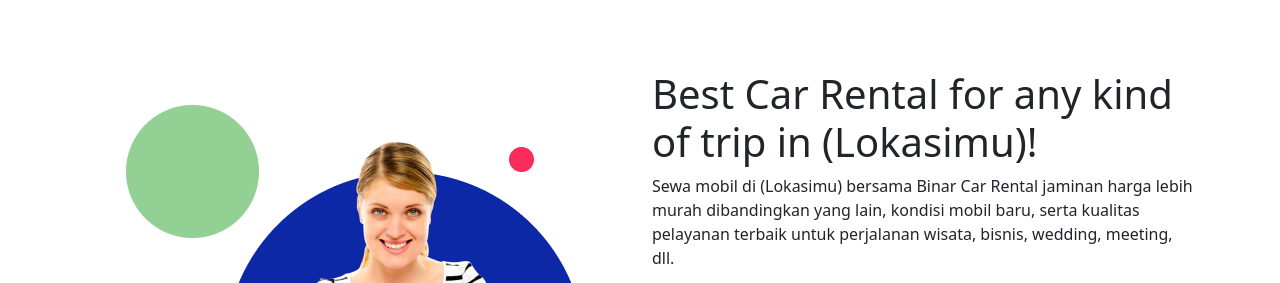
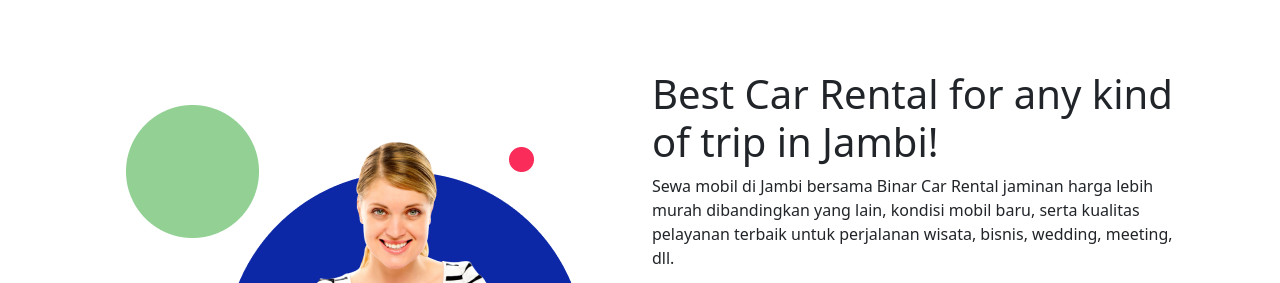
Before and after one commit to Hychtclyff/24001182-km7-yud-bcr-ch1, a plain HTML site: page index.html in a window 1280 px wide. Shown: the part 537-820 px from the top of the page. Drawn offline with nearby package versions, Linux system fonts and the light colour scheme.

Commit message:
update (lokasi)

```diff
--- a/index.html
+++ b/index.html
@@ -115,9 +115,9 @@
             <img src="/assets/img/img_service.png" alt="" />
           </div>
           <div class="col">
-            <h1>Best Car Rental for any kind of trip in (Lokasimu)!</h1>
+            <h1>Best Car Rental for any kind of trip in Jambi!</h1>
             <p>
-              Sewa mobil di (Lokasimu) bersama Binar Car Rental jaminan harga
+              Sewa mobil di Jambi bersama Binar Car Rental jaminan harga
               lebih murah dibandingkan yang lain, kondisi mobil baru, serta
               kualitas pelayanan terbaik untuk perjalanan wisata, bisnis,
               wedding, meeting, dll.
@@ -1092,7 +1092,7 @@
           style="background: #0d28a6"
         >
           <div class="col">
-            <h1>Sewa Mobil di (Lokasimu) Sekarang</h1>
+            <h1>Sewa Mobil di Jambi Sekarang</h1>
             <p class="mb-5 pb-2 mt-3">
               Lorem ipsum dolor sit amet, consectetur adipiscing elit, sed do
               eiusmod tempor incididunt ut labore et dolore magna aliqua.
```
